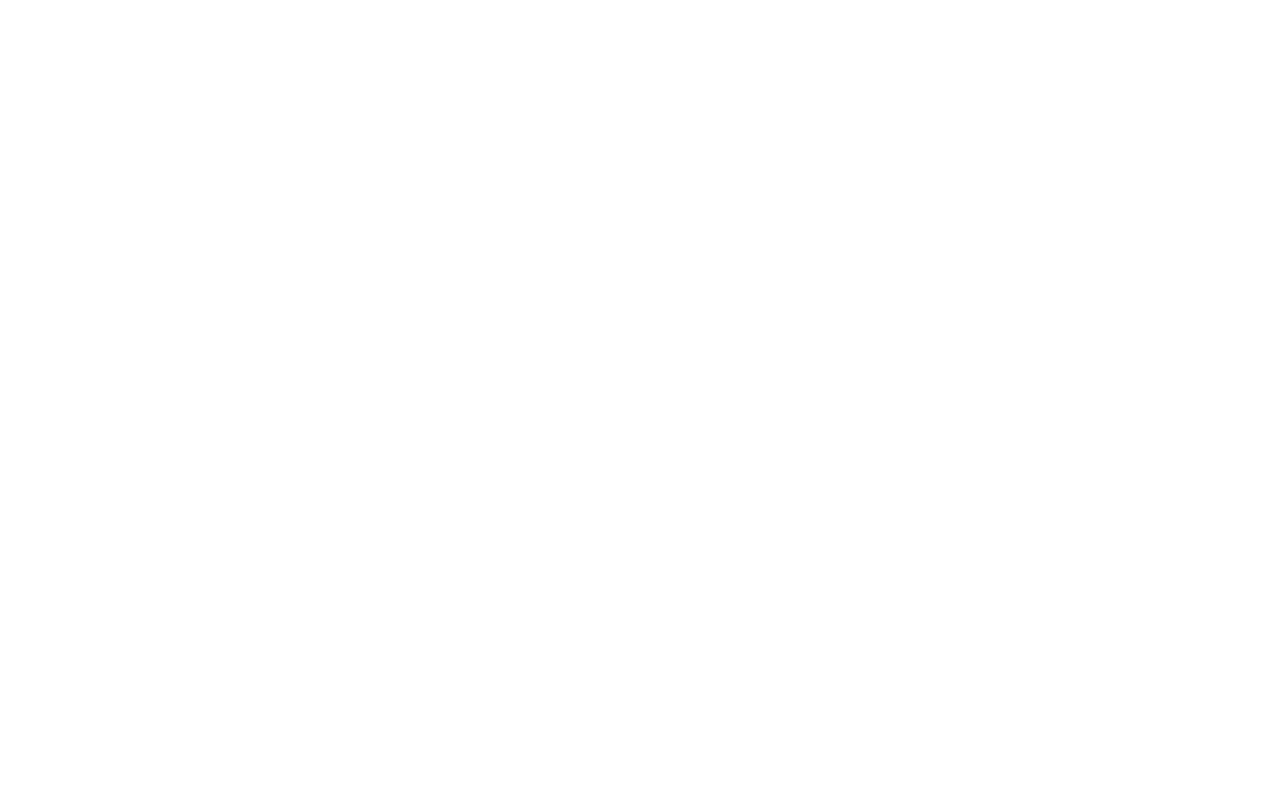
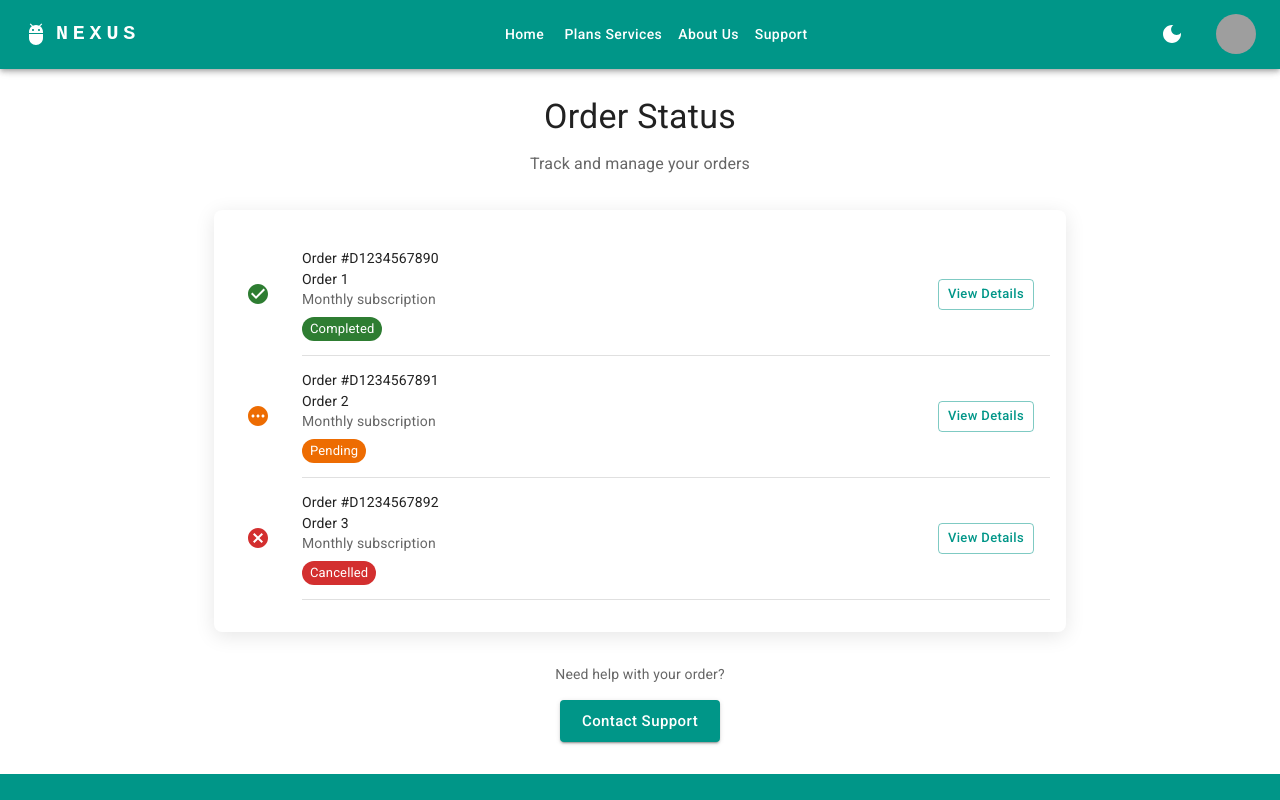
Before and after one commit to Grozay/nexus-service-marketing-system-web, a React (Vite) app: page /profile/order-status in a window 1280 px wide. Before the commit this address had no page. Shown: the top 800 px of the page. Built offline with nearby package versions, Linux system fonts and the light colour scheme; grey boxes are pictures that could not be loaded; what material-ui-confirm would draw is missing.

Commit message:
create order status page

```diff
--- a/src/App.jsx
+++ b/src/App.jsx
@@ -20,6 +20,7 @@ import RegisterPlansDetail from '~/pages/Profile/RegisteredPlans/RegisteredPlans
 import ChangePassword from '~/pages/Profile/ChangePassword/ChangePassword'
 import UpdateProfile from '~/pages/Profile/UpdateProfile/UpdateProfile'
 import Feedback from '~/pages/Feedback/feedback'
+import OrderStatus from '~/pages/Profile/OrderStatus/OrderStatus'
 function App() {
 
   return (
@@ -42,6 +43,7 @@ function App() {
         {/* <Route path='/equipment/:slug' element={<EquipmentDetail />} /> */}
         <Route path='/profile/change-password' element={<ChangePassword />} />
         <Route path='/feedback' element={<Feedback />} />
+        <Route path='/profile/order-status' element={<OrderStatus />} />
       </Routes>
     </Box>
   )
--- a/src/apis/mock-data.js
+++ b/src/apis/mock-data.js
@@ -77,6 +77,32 @@ export const Order = [
     'depositId': 1,
     'orderCreateAt': '2023-01-03T00:00:00Z',
     'orderStatus': 'Completed'
+  },
+  {
+    'orderId': 'D1234567891',
+    'orderName': 'Order 2',
+    'orderDescription': 'Monthly subscription',
+    'orderAmount': 100.00,
+    'planId': 1,
+    'customerId': 'DTB1234567890123',
+    'employeeId': 'EMP001',
+    'storeId': 'STORE001',
+    'depositId': 1,
+    'orderCreateAt': '2023-01-03T00:00:00Z',
+    'orderStatus': 'Pending'
+  },
+  {
+    'orderId': 'D1234567892',
+    'orderName': 'Order 3',
+    'orderDescription': 'Monthly subscription',
+    'orderAmount': 100.00,
+    'planId': 1,
+    'customerId': 'DTB1234567890123',
+    'employeeId': 'EMP001',
+    'storeId': 'STORE001',
+    'depositId': 1,
+    'orderCreateAt': '2023-01-03T00:00:00Z',
+    'orderStatus': 'Cancelled'
   }
 ]
 
--- a/src/components/AppBar/AppBar.jsx
+++ b/src/components/AppBar/AppBar.jsx
@@ -19,6 +19,7 @@ import CableIcon from '@mui/icons-material/Cable'
 import PlaylistAddCheckIcon from '@mui/icons-material/PlaylistAddCheck'
 import ModeSelect from '../ModeSelect/ModeSelect'
 import DrawerAppBar from './DrawerAppBar/DrawerAppBar'
+import LocalShippingIcon from '@mui/icons-material/LocalShipping'
 
 const NavBar = () => {
   const [anchorElNav, setAnchorElNav] = useState(null)
@@ -218,6 +219,14 @@ const NavBar = () => {
                     </Typography>
                   </MenuItem>
                 </Link>
+                <Link to={'/profile/order-status'} style={{ textDecoration: 'none', color: 'inherit' }}>
+                  <MenuItem onClick={handleCloseUserMenu}>
+                    <Typography sx={{ textAlign: 'center', display: 'flex', alignItems: 'center', gap: 1 }}>
+                      <LocalShippingIcon fontSize="small" />
+                      Order Status
+                    </Typography>
+                  </MenuItem>
+                </Link>
                 <Link to={'/login'} style={{ textDecoration: 'none', color: 'inherit' }}>
                   <MenuItem onClick={handleCloseUserMenu}>
                     <Typography sx={{ textAlign: 'center', display: 'flex', alignItems: 'center', gap: 1 }}>
--- /dev/null
+++ b/src/pages/Profile/OrderStatus/OrderStatus.jsx
@@ -0,0 +1,210 @@
+import React, { useState } from 'react'
+import {
+  Container,
+  Box,
+  Typography,
+  Card,
+  CardContent,
+  List,
+  ListItem,
+  ListItemIcon,
+  ListItemText,
+  Divider,
+  Button,
+  Chip,
+  Modal
+} from '@mui/material'
+import AppBar from '~/components/AppBar/AppBar'
+import Footer from '~/components/Footer/Footer'
+import CheckCircleIcon from '@mui/icons-material/CheckCircle'
+import PendingIcon from '@mui/icons-material/Pending'
+import CancelIcon from '@mui/icons-material/Cancel'
+import LocalShippingIcon from '@mui/icons-material/LocalShipping'
+import { Order } from '~/apis/mock-data'
+import { Link } from 'react-router-dom'
+
+const OrderStatus = () => {
+  const [selectedOrder, setSelectedOrder] = useState(null)
+  const [openModal, setOpenModal] = useState(false)
+
+  const getStatusIcon = (status) => {
+    switch (status) {
+    case 'Completed':
+      return <CheckCircleIcon color="success" />
+    case 'Pending':
+      return <PendingIcon color="warning" />
+    case 'Cancelled':
+      return <CancelIcon color="error" />
+    default:
+      return <LocalShippingIcon color="info" />
+    }
+  }
+
+  const handleViewDetails = (order) => {
+    setSelectedOrder(order)
+    setOpenModal(true)
+  }
+
+  const handleCloseModal = () => {
+    setOpenModal(false)
+    setSelectedOrder(null)
+  }
+
+  const modalStyle = {
+    position: 'absolute',
+    top: '50%',
+    left: '50%',
+    transform: 'translate(-50%, -50%)',
+    width: 400,
+    bgcolor: 'background.paper',
+    boxShadow: 24,
+    p: 4,
+    borderRadius: 2
+  }
+
+  return (
+    <Box>
+      <AppBar />
+      <Container maxWidth="md" sx={{ mt: 4, mb: 4 }}>
+        {/* Page Header */}
+        <Box sx={{ mb: 4, textAlign: 'center' }}>
+          <Typography variant="h4" component="h1" gutterBottom>
+            Order Status
+          </Typography>
+          <Typography variant="subtitle1" color="text.secondary">
+            Track and manage your orders
+          </Typography>
+        </Box>
+
+        {/* Orders List */}
+        <Card sx={{
+          boxShadow: '0px 4px 20px rgba(0, 0, 0, 0.1)',
+          borderRadius: 2
+        }}>
+          <CardContent>
+            <List>
+              {Order.map(order => (
+                <React.Fragment key={order.orderId}>
+                  <ListItem
+                    sx={{
+                      '&:hover': {
+                        backgroundColor: 'action.hover',
+                        borderRadius: 1
+                      }
+                    }}
+                  >
+                    <ListItemIcon>
+                      {getStatusIcon(order.orderStatus)}
+                    </ListItemIcon>
+                    <ListItemText
+                      primary={`Order #${order.orderId}`}
+                      secondary={
+                        <>
+                          <Typography variant="body2" color="text.primary">
+                            {order.orderName}
+                          </Typography>
+                          <Typography variant="body2" color="text.secondary">
+                            {order.orderDescription}
+                          </Typography>
+                          <Box sx={{ mt: 1 }}>
+                            <Chip
+                              label={order.orderStatus}
+                              size="small"
+                              color={
+                                order.orderStatus === 'Completed' ? 'success' :
+                                  order.orderStatus === 'Pending' ? 'warning' :
+                                    order.orderStatus === 'Cancelled' ? 'error' : 'info'
+                              }
+                            />
+                          </Box>
+                        </>
+                      }
+                    />
+                    <Button
+                      variant="outlined"
+                      size="small"
+                      sx={{ ml: 2 }}
+                      onClick={() => handleViewDetails(order)}
+                    >
+                      View Details
+                    </Button>
+                  </ListItem>
+                  <Divider variant="inset" component="li" />
+                </React.Fragment>
+              ))}
+            </List>
+          </CardContent>
+        </Card>
+
+        {/* Order Details Modal */}
+        <Modal
+          open={openModal}
+          onClose={handleCloseModal}
+          aria-labelledby="order-details-modal"
+          aria-describedby="order-details-modal-description"
+        >
+          <Box sx={modalStyle}>
+            {selectedOrder && (
+              <>
+                <Typography variant="h6" component="h2" gutterBottom>
+                  Order Details
+                </Typography>
+                <Typography variant="body1" gutterBottom>
+                  <strong>Order ID:</strong> {selectedOrder.orderId}
+                </Typography>
+                <Typography variant="body1" gutterBottom>
+                  <strong>Order Name:</strong> {selectedOrder.orderName}
+                </Typography>
+                <Typography variant="body1" gutterBottom>
+                  <strong>Description:</strong> {selectedOrder.orderDescription}
+                </Typography>
+                <Typography variant="body1" gutterBottom>
+                  <strong>Amount:</strong> ${selectedOrder.orderAmount}
+                </Typography>
+                <Typography variant="body1" gutterBottom>
+                  <strong>Status:</strong>
+                  <Chip
+                    label={selectedOrder.orderStatus}
+                    size="small"
+                    color={
+                      selectedOrder.orderStatus === 'Completed' ? 'success' :
+                        selectedOrder.orderStatus === 'Pending' ? 'warning' :
+                          selectedOrder.orderStatus === 'Cancelled' ? 'error' : 'info'
+                    }
+                    sx={{ ml: 1 }}
+                  />
+                </Typography>
+                <Box sx={{ mt: 2, textAlign: 'right' }}>
+                  <Button
+                    variant="contained"
+                    onClick={handleCloseModal}
+                  >
+                    Close
+                  </Button>
+                </Box>
+              </>
+            )}
+          </Box>
+        </Modal>
+
+        {/* Call to Action */}
+        <Box sx={{ mt: 4, textAlign: 'center' }}>
+          <Typography variant="body2" color="text.secondary" sx={{ mb: 2 }}>
+            Need help with your order?
+          </Typography>
+          <Button
+            variant="contained"
+            size="large"
+            component={Link}
+            to="/support"
+          >
+            Contact Support
+          </Button>
+        </Box>
+      </Container>
+      <Footer />
+    </Box>
+  )
+}
+
+export default OrderStatus
```
